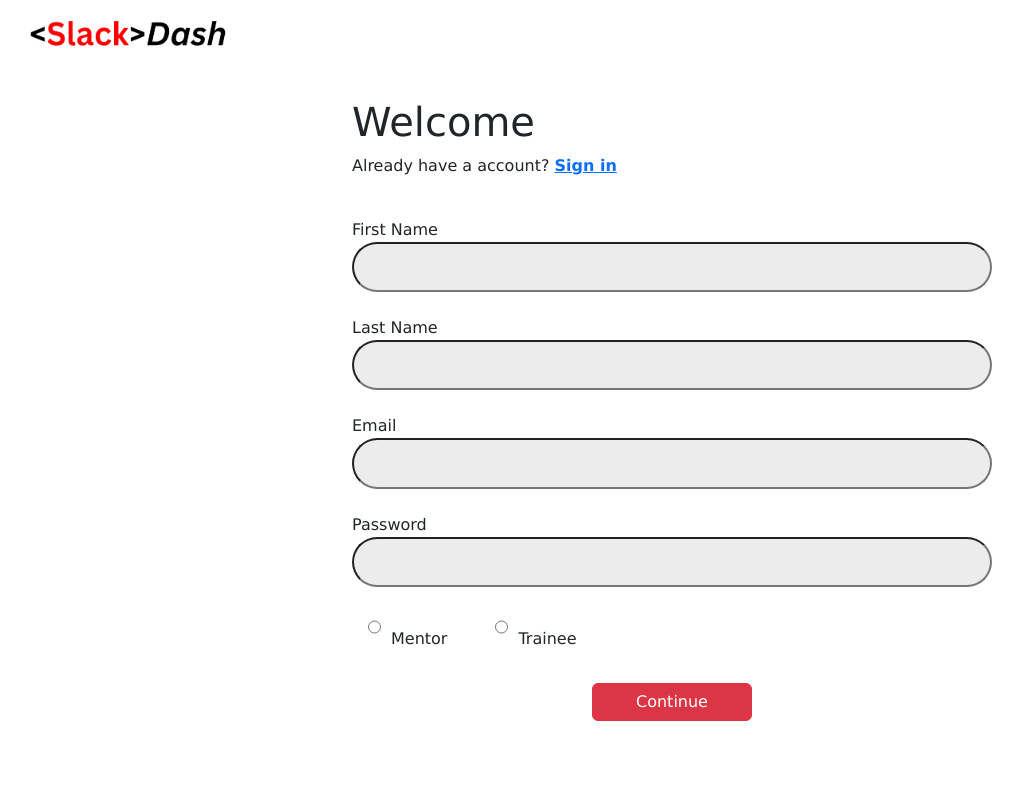
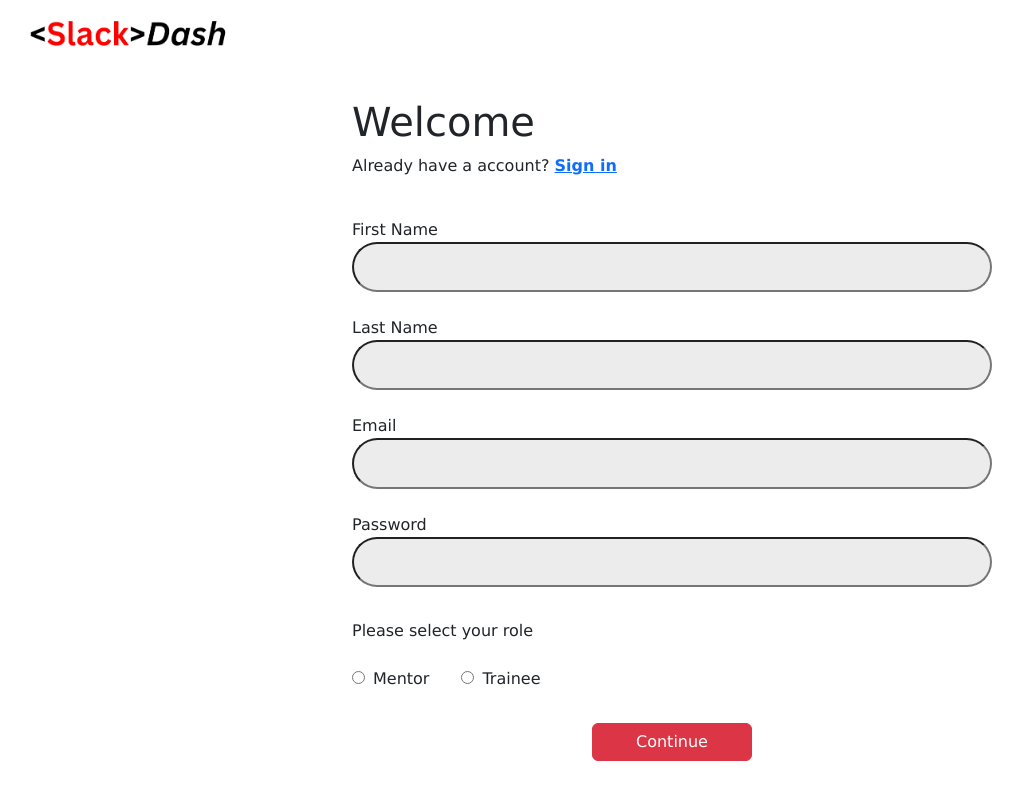
Before and after one commit to ChidimmaOfodum/WM4--Final-Project--SlackDash, a React (Create React App) app in the folder client/: page /signup in a window 1280 px wide. Shown: the top 800 px of the page, without its empty margins (0-1025 px from the left). Built offline with nearby package versions, Linux system fonts and the light colour scheme.

Commit message:
fieldset: added for accessibility

```diff
--- a/client/src/Components/SignUpPage/SignUpForm.js
+++ b/client/src/Components/SignUpPage/SignUpForm.js
@@ -80,7 +80,9 @@ const SignUpForm = () => {
 					required
 				/>
 
-				<div className="radioBtnWrapper">
+				<fieldset className="radioBtnWrapper">
+					<legend>Please select your role</legend>
+					<div className="radio-style-helper">
 					<div className="radioBtn">
 						<input
 							type="radio"
@@ -102,7 +104,8 @@ const SignUpForm = () => {
 						/>
 						<label htmlFor="trainee">Trainee</label>
 					</div>
-				</div>
+					</div>
+				</fieldset>
 				<button type="submit" className="signup-btn btn btn-danger">
 					Continue
 				</button>
--- a/client/src/pages/SignUp.css
+++ b/client/src/pages/SignUp.css
@@ -14,15 +14,25 @@
 input[type = radio] {
 	accent-color: red;
 }
-.radioBtnWrapper {
-	display: flex;
-	margin: 1em;
+fieldset legend{
+	font-size: 1em;
+	margin: 1em 0 0 0;
 }
 
-.radioBtn {
+.radioBtnWrapper {
+	margin: 1em 0;
+}
+
+.radioBtn label{
+margin-left: .5em;
+}
+
+.radio-style-helper{
 	display: flex;
-	gap: 10px;
-	margin-right: 3em;
+}
+
+.radioBtn{
+	margin-right: 2em;
 }
 
 .signup-btn{
```
